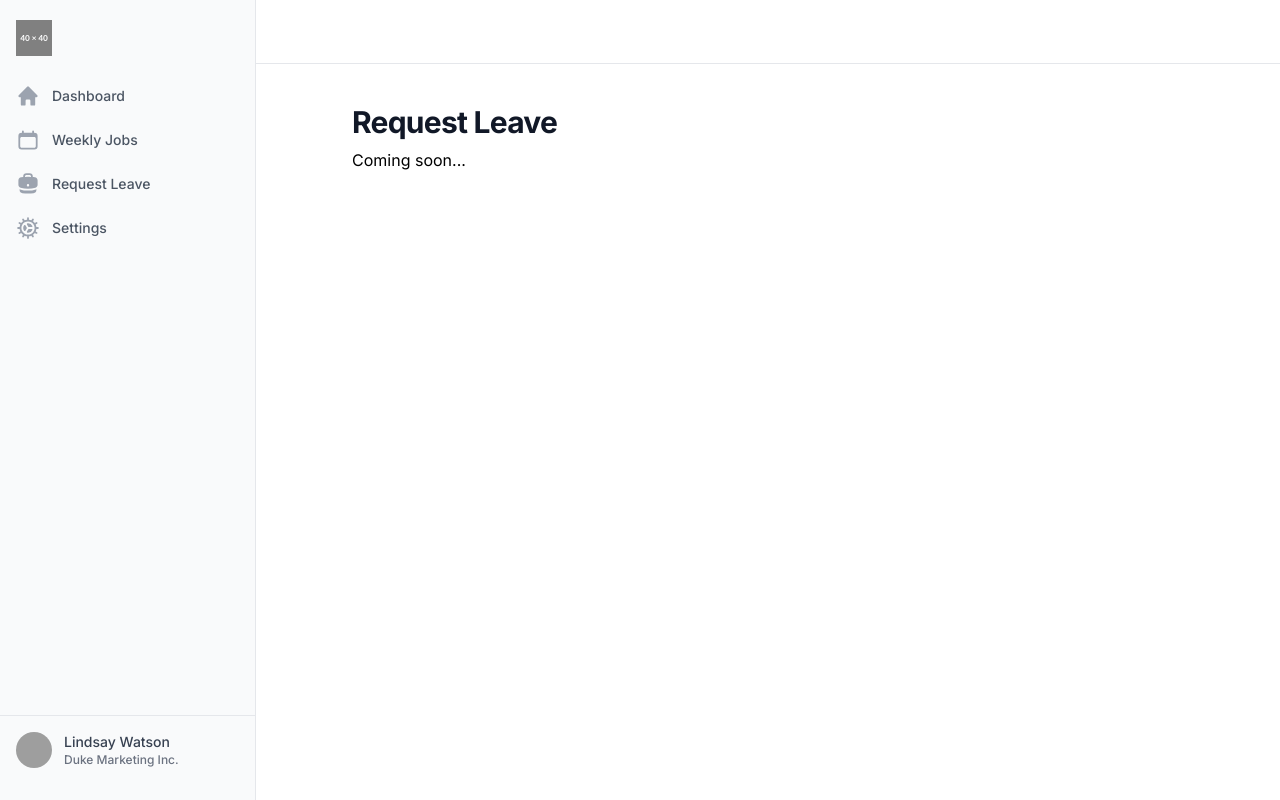
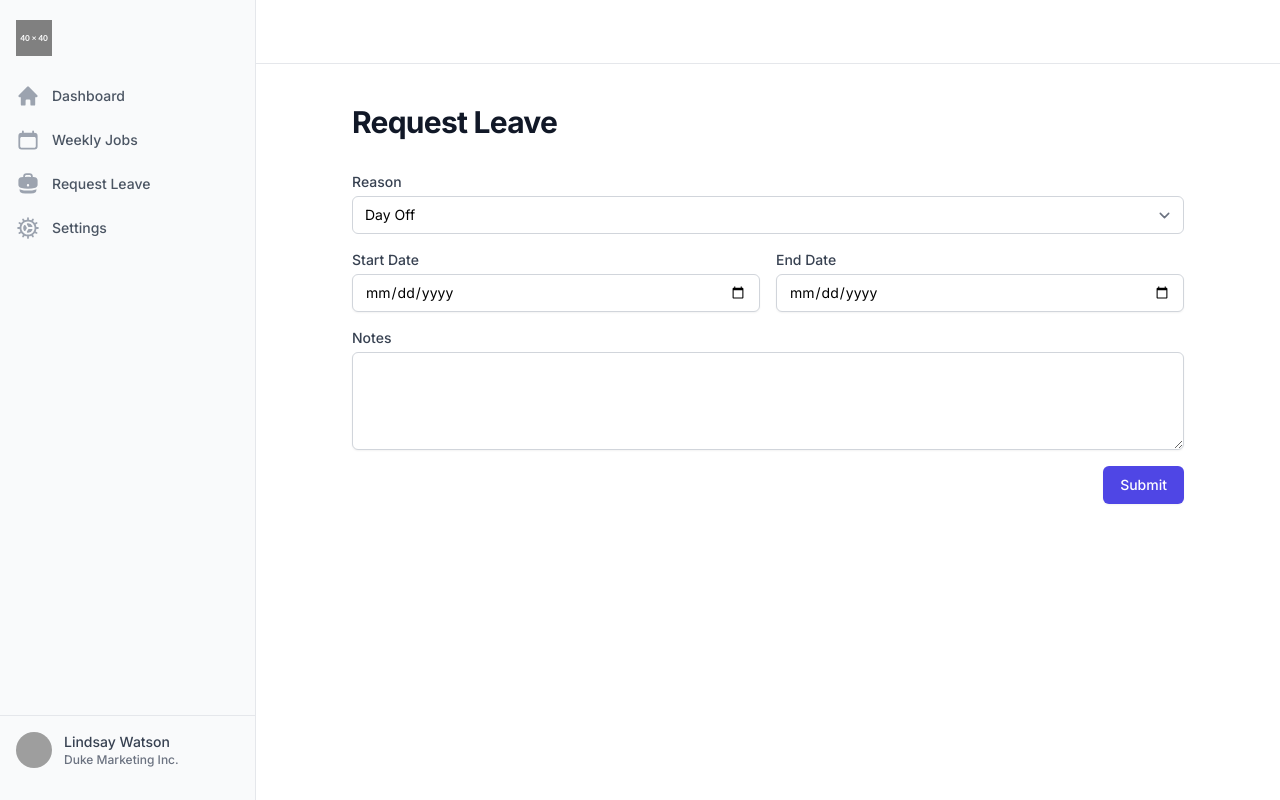
Before and after one commit to renansigolo/aus-force-app, a Next.js app: page /request-leave in a window 1280 px wide. Built offline with nearby package versions, Linux system fonts and the light colour scheme; grey boxes are pictures that could not be loaded.

Commit message:
feat: add request leave

```diff
--- a/app/(dashboard)/request-leave/page.tsx
+++ b/app/(dashboard)/request-leave/page.tsx
@@ -1,11 +1,87 @@
-import { Heading } from "@/components/dashboard/Heading"
 import { SectionWrapper } from "@/components/dashboard/SectionWrapper"
 
 export default function RequestLeavePage() {
   return (
     <SectionWrapper>
-      <Heading title="Request Leave" />
-      <p className="mt-2">Coming soon...</p>
+      <h2 className="heading-2">Request Leave</h2>
+
+      <section className="py-8">
+        <div>
+          <div className="mb-4">
+            <label
+              htmlFor="reason"
+              className="block text-sm font-medium text-gray-700"
+            >
+              Reason
+            </label>
+            <select
+              id="reason"
+              name="reason"
+              className="mt-1 block w-full rounded-md border-gray-300 py-2 pl-3 pr-10 text-base focus:border-indigo-500 focus:outline-none focus:ring-indigo-500 sm:text-sm"
+              defaultValue="Day Off"
+            >
+              <option>Day Off</option>
+              <option>Holidays</option>
+              <option>Vacations</option>
+            </select>
+          </div>
+
+          <div className="mb-4 flex flex-col sm:flex-row gap-4">
+            <div className="w-full sm:w-1/2">
+              <label
+                htmlFor="start-date"
+                className="block text-sm font-medium text-gray-700 mb-1"
+              >
+                Start Date
+              </label>
+
+              <input
+                type="date"
+                name="start-date"
+                id="start-date"
+                className="block w-full rounded-md border-gray-300 shadow-sm focus:border-indigo-500 focus:ring-indigo-500 sm:text-sm"
+                placeholder="you@example.com"
+              />
+            </div>
+            <div className="w-full sm:w-1/2">
+              <label
+                htmlFor="end-date"
+                className="block text-sm font-medium text-gray-700 mb-1"
+              >
+                End Date
+              </label>
+
+              <input
+                type="date"
+                name="end-date"
+                id="end-date"
+                className="block w-full rounded-md border-gray-300 shadow-sm focus:border-indigo-500 focus:ring-indigo-500 sm:text-sm"
+                placeholder="you@example.com"
+              />
+            </div>
+          </div>
+
+          <label
+            htmlFor="comment"
+            className="block text-sm font-medium text-gray-700"
+          >
+            Notes
+          </label>
+          <div className="mt-1">
+            <textarea
+              rows={4}
+              name="comment"
+              id="comment"
+              className="block w-full rounded-md border-gray-300 shadow-sm focus:border-indigo-500 focus:ring-indigo-500 sm:text-sm"
+              defaultValue={""}
+            />
+          </div>
+        </div>
+
+        <div className="flex pt-4 flex-row-reverse w-full">
+          <button className="btn btn-primary">Submit</button>
+        </div>
+      </section>
     </SectionWrapper>
   )
 }
--- a/app/(dashboard)/settings/page.tsx
+++ b/app/(dashboard)/settings/page.tsx
@@ -1,6 +1,5 @@
 "use client"
 
-import { Heading } from "@/components/dashboard/Heading"
 import { SectionWrapper } from "@/components/dashboard/SectionWrapper"
 import { classNames } from "@/lib/helpers"
 import { Switch } from "@headlessui/react"
@@ -13,7 +12,7 @@ export default function SettingsPage() {
 
   return (
     <SectionWrapper>
-      <Heading title="Settings" />
+      <h2 className="heading-2">Settings</h2>
       <div className="px-4 sm:px-6 md:px-0">
         <div className="py-6">
           {/* Description list with inline editing */}
--- a/app/(dashboard)/weekly-jobs/page.tsx
+++ b/app/(dashboard)/weekly-jobs/page.tsx
@@ -1,11 +1,11 @@
 import { Calendar } from "@/components/dashboard/Calendar"
-import { Heading } from "@/components/dashboard/Heading"
+
 import { SectionWrapper } from "@/components/dashboard/SectionWrapper"
 
 export default function WeeklyJobsPage() {
   return (
     <SectionWrapper>
-      <Heading title="Weekly Jobs" />
+      <h2 className="heading-2">Weekly Jobs</h2>
       <Calendar />
     </SectionWrapper>
   )
--- a/app/globals.css
+++ b/app/globals.css
@@ -16,6 +16,15 @@ body {
   @apply h-full;
 }
 
+/* Headings */
+.heading-1 {
+  @apply text-5xl font-bold tracking-tight text-gray-900;
+}
+
+.heading-2 {
+  @apply text-2xl md:text-3xl font-bold tracking-tight text-gray-900;
+}
+
 /* Buttons */
 .btn {
   @apply inline-flex items-center rounded-md border border-gray-300 bg-white px-4 py-2 text-sm font-medium text-gray-700 shadow-sm hover:bg-gray-50 focus:outline-none focus:ring-2 focus:ring-indigo-500 focus:ring-offset-2;
--- a/components/dashboard/Heading.tsx
+++ /dev/null
@@ -1,13 +0,0 @@
-type HeadingProps = {
-  title: string
-}
-
-export function Heading({ title }: HeadingProps) {
-  return (
-    <div className="px-4 sm:px-6 md:px-0">
-      <h1 className="text-3xl font-bold tracking-tight text-gray-900">
-        {title}
-      </h1>
-    </div>
-  )
-}
```
